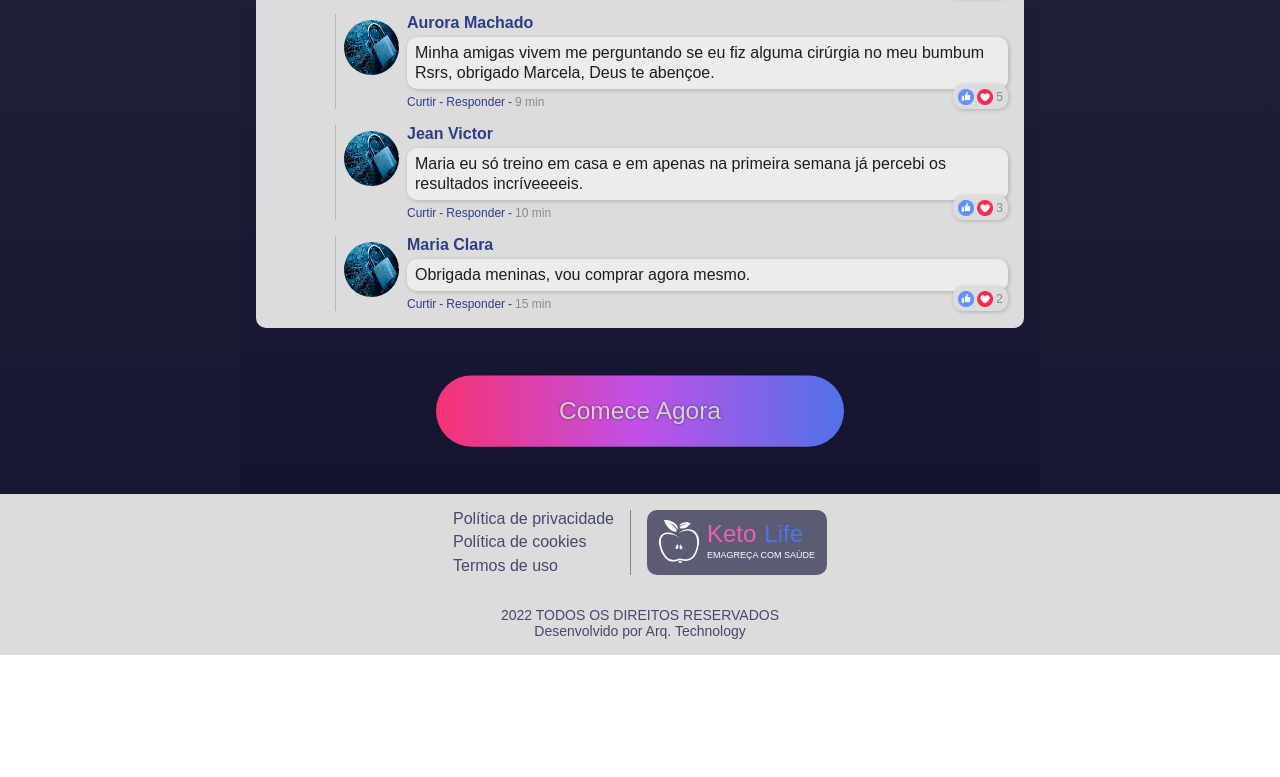
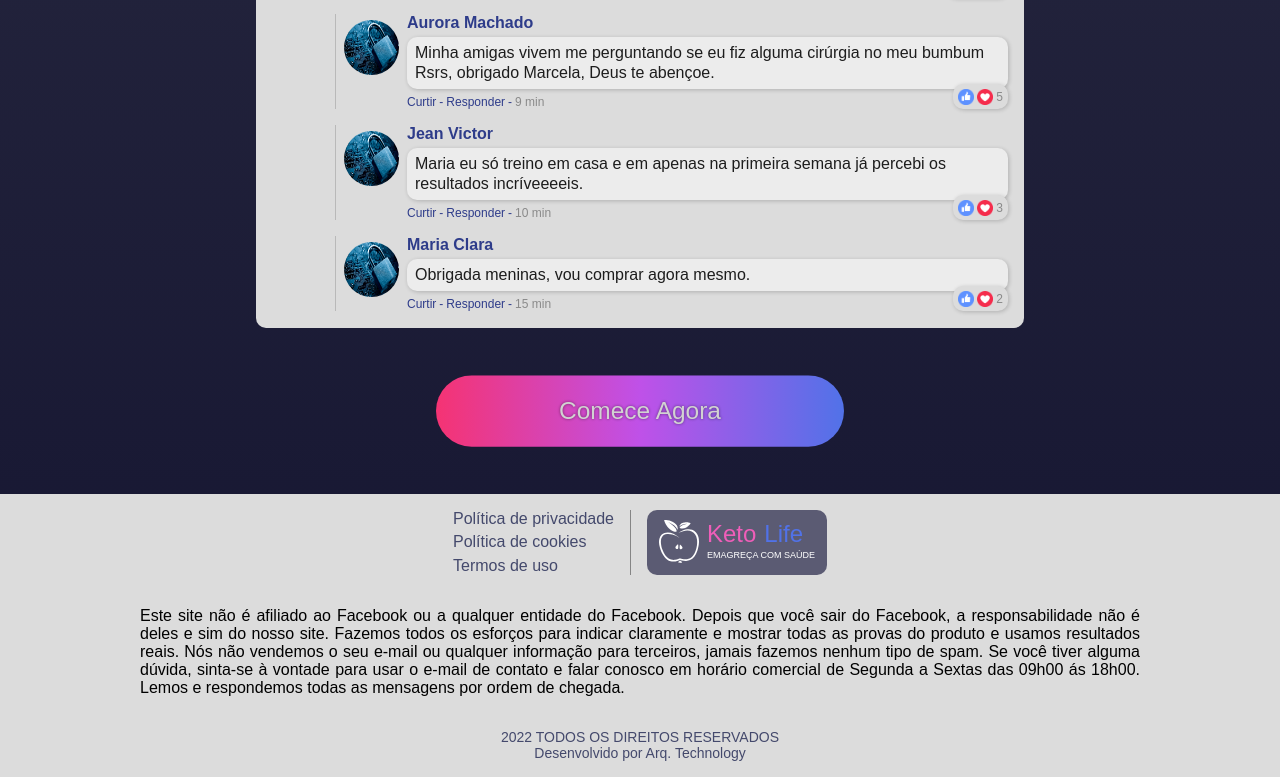
Before and after one commit to JeanVictorMachado/keto-life-max, a React (Create React App) app: page / in a window 1280 px wide. Shown: the part 1969-2746 px from the top of the page. Before the commit the page ends 2624 px from the top, so only its background shows below. Built offline with nearby package versions, Linux system fonts and the light colour scheme.

Commit message:
feat: updated

```diff
--- a/src/components/Footer/index.tsx
+++ b/src/components/Footer/index.tsx
@@ -24,6 +24,20 @@ export const Footer = () => {
         <LogoKetoPro />
       </div>
 
+      <div className="footer__message">
+        <p>
+          Este site não é afiliado ao Facebook ou a qualquer entidade do
+          Facebook. Depois que você sair do Facebook, a responsabilidade não é
+          deles e sim do nosso site. Fazemos todos os esforços para indicar
+          claramente e mostrar todas as provas do produto e usamos resultados
+          reais. Nós não vendemos o seu e-mail ou qualquer informação para
+          terceiros, jamais fazemos nenhum tipo de spam. Se você tiver alguma
+          dúvida, sinta-se à vontade para usar o e-mail de contato e falar
+          conosco em horário comercial de Segunda a Sextas das 09h00 ás 18h00.
+          Lemos e respondemos todas as mensagens por ordem de chegada.
+        </p>
+      </div>
+
       <div className="footer__reserved-rights-container">
         <span className="footer__reserved-rights">
           2022 TODOS OS DIREITOS RESERVADOS Desenvolvido por Arq. Technology
--- a/src/components/Footer/styles.css
+++ b/src/components/Footer/styles.css
@@ -61,3 +61,16 @@
     margin-left: 16px;
   }
 }
+
+.footer__message {
+  background: rgb(220, 220, 220);
+  padding: 0 16px;
+}
+
+.footer__message p {
+  max-width: 1000px;
+  margin: auto;
+  padding-top: 16px;
+  padding-bottom: 16px;
+  text-align: justify;
+}
--- a/src/pages/Home/index.tsx
+++ b/src/pages/Home/index.tsx
@@ -47,9 +47,10 @@ export const Home = () => {
       {showLoading ? (
         <Loading />
       ) : (
-        <div className="home-comtainer">
+        <>
           <div className="home__header-box" />
 
+          <div className="home-comtainer">
             <div className="home-content">
               <div className="home__logo-container">
                 <LogoKetoPro />
@@ -72,7 +73,9 @@ export const Home = () => {
                 <li className="home-content__li">
                   Escolha os seus alimentos preferidos
                 </li>
-              <li className="home-content__li">Defina o seu estilo de vida</li>
+                <li className="home-content__li">
+                  Defina o seu estilo de vida
+                </li>
                 <li className="home-content__li">Insira as suas medidas</li>
                 <li className="home-content__li">
                   Veja o passo a passo pra você atingir seu resultado
@@ -82,8 +85,8 @@ export const Home = () => {
               <ButtonsGender id="button-gender" />
 
               <p className="home-content__objetive-text">
-              Você será capaz de atingir todos seus objetivos com o metodo Keto
-              PRO
+                Você será capaz de atingir todos seus objetivos com o metodo
+                Keto PRO
               </p>
 
               <div className="home-content__perfil-icon">
@@ -95,9 +98,9 @@ export const Home = () => {
 
                 <p className="home-content__perfil-text">
                   Imediatamente após preencher as suas informações no
-                questionário, verá o seu Índice de Massa Corporal (IMC) pessoal
-                e idade metabólica. Obtenha também recomendações sobre a
-                ingestão diária de calorias e água. Tudo isso de graça.
+                  questionário, verá o seu Índice de Massa Corporal (IMC)
+                  pessoal e idade metabólica. Obtenha também recomendações sobre
+                  a ingestão diária de calorias e água. Tudo isso de graça.
                 </p>
               </div>
 
@@ -109,8 +112,8 @@ export const Home = () => {
                 <p className="home-content__perfil-text">
                   Veja uma vídeo aula grátis criada por um nutricionista
                   experiente e pós graduado em emagrecimento de forma saudável,
-                entenda tudo como funciona o metodo Keto Life e o por que ele é
-                tudo eficaz na perda de peso.
+                  entenda tudo como funciona o metodo Keto Life e o por que ele
+                  é tudo eficaz na perda de peso.
                 </p>
               </div>
 
@@ -143,6 +146,7 @@ export const Home = () => {
               <ToastCookies closeToast={handleToastCookies} />
             )}
           </div>
+        </>
       )}
     </>
   );
--- a/src/pages/Home/styles.css
+++ b/src/pages/Home/styles.css
@@ -8,11 +8,7 @@
   width: 185px;
 }
 
-.home-content {
-  max-width: 800px;
-  margin: auto;
-  padding: 1rem;
-
+.home-comtainer {
   height: 100%;
   background-image: linear-gradient(
       to bottom,
@@ -23,6 +19,12 @@
     url("../../../public/keto-diet-image-1.jpeg");
   background-size: 100%;
   background-repeat: no-repeat;
+}
+
+.home-content {
+  max-width: 800px;
+  margin: auto;
+  padding: 1rem;
 }
 
 .home-content__title {
```
Lines whose indentation alone changed are shown as unchanged.
